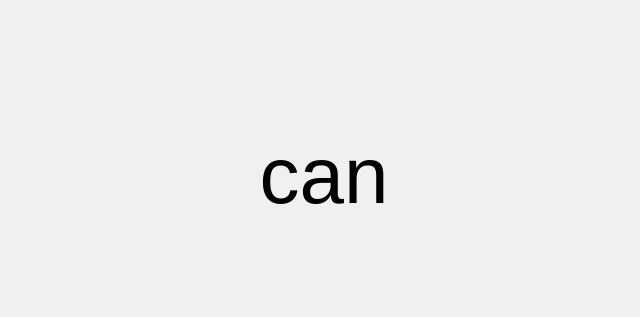
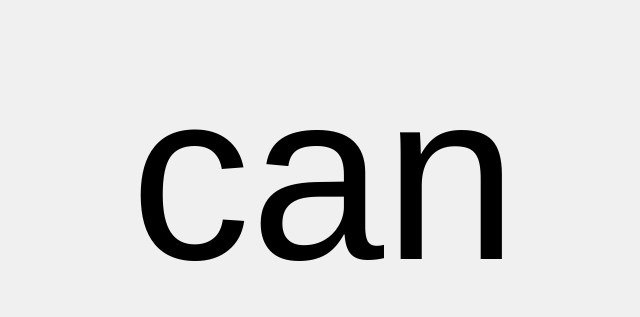
Before and after one commit to MattCruikshank/mattcruikshank.github.io, a plain HTML site: page nate_words.html in a window 1280 px wide. Shown: the part 224-541 px from the top of the page, without its empty margins (316-956 px from the left). Drawn offline with Linux system fonts and the light colour scheme.

Commit message:
Update nate_words.html

```diff
--- a/nate_words.html
+++ b/nate_words.html
@@ -2,7 +2,7 @@
 <html lang="en">
 <head>
   <meta charset="UTF-8">
-  <title>Random Word Display</title>
+  <title>Nate Words</title>
   <style>
     body {
       display: flex;
@@ -15,7 +15,7 @@
       user-select: none; /* prevent accidental text selection */
     }
     #word {
-      font-size: 5em;
+      font-size: 15em;
       text-align: center;
     }
   </style>
@@ -49,7 +49,7 @@
 
     // Change word on tap/click
     document.addEventListener("click", showRandomWord);
-    document.addEventListener("touchstart", showRandomWord);
+    // document.addEventListener("touchstart", showRandomWord);
   </script>
 </body>
 </html>
```
